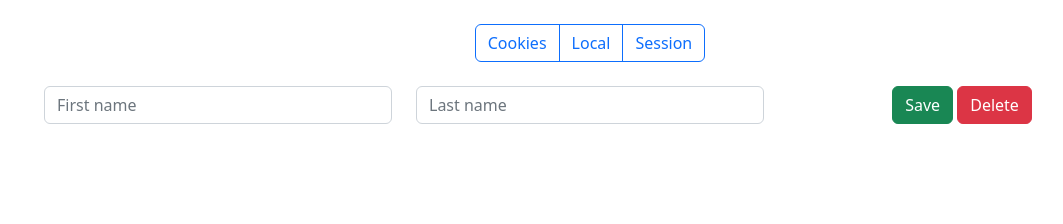
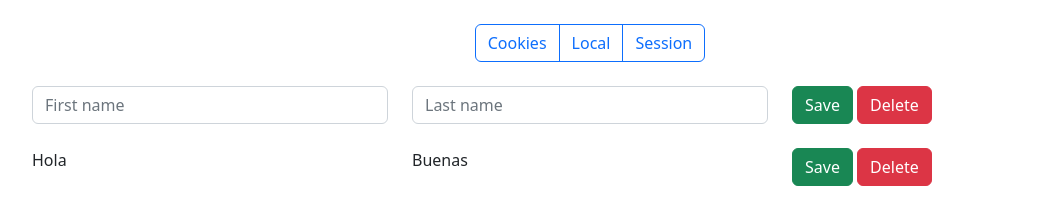
Before and after one commit to juanmaparrado/CRUDS-JS, a plain HTML site: page Cookies/index.html in a window 1280 px wide. Shown: the whole page, without its empty margins (50-1113 px from the left). Drawn offline with nearby package versions, Linux system fonts and the light colour scheme.

Commit message:
index changes

```diff
--- a/Cookies/index.html
+++ b/Cookies/index.html
@@ -16,7 +16,7 @@
             <button type="button" class="btn btn-outline-primary" onclick="window.location.href='../SessionStorage/index.html'">Session</button>
         </div>
     </div>
-    <div class="container text-center p-4">
+    <div class="container text-center-sm-4 mt-4">
         <div class="row">
             <div class="col-md">
             <input id="nombre" type="text" class="form-control" placeholder="First name" aria-label="First name">
@@ -29,6 +29,18 @@
                 <button id="guardar" type="button" class="btn btn-danger" onclick="">Delete</button>
             </div>
         </div>
+        <div class="row mt-4">
+            <div class="col-md">
+            <p>Hola</p>
+            </div>
+            <div class="col-md">
+            <p>Buenas</p>
+            </div>
+            <div class="col">
+                <button id="guardar" type="button" class="btn btn-success" onclick="guardar()">Save</button>
+                <button id="guardar" type="button" class="btn btn-danger" onclick="">Delete</button>
+            </div>
+        </div>
     </div>
 </body>
 </html>
```
